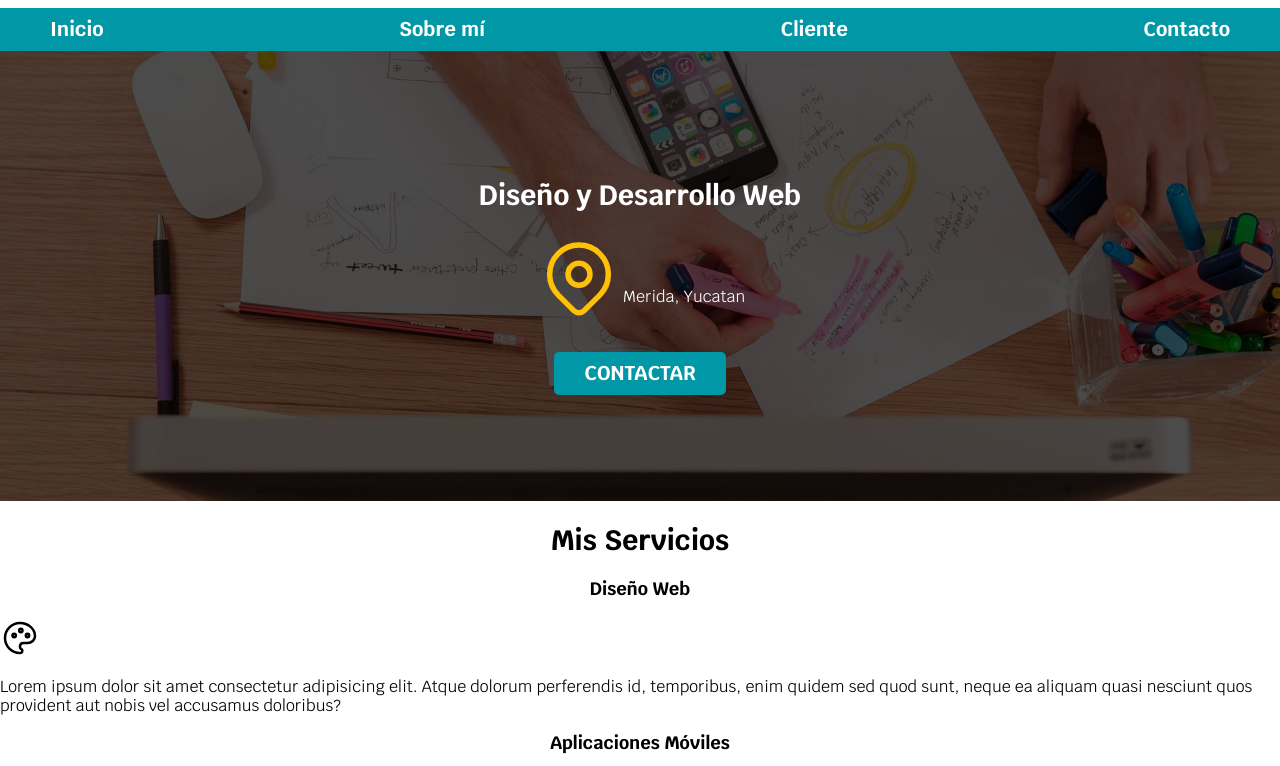
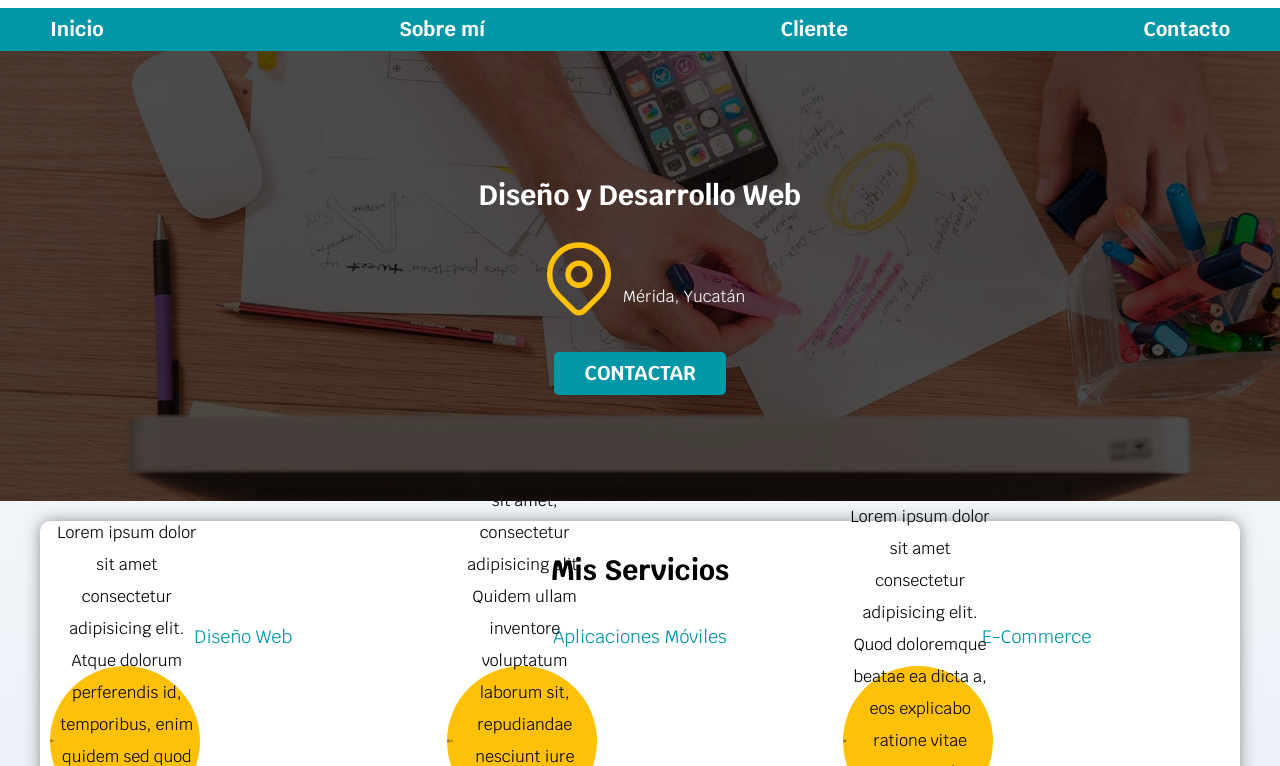
Before and after one commit to Cedriiiiich/Developer-Website, a plain HTML site: page index.html in a window 1280 px wide. Shown: the part 87-853 px from the top of the page. Drawn offline with Linux system fonts and the light colour scheme.

Commit message:
services changes

```diff
--- a/CSS/styles.css
+++ b/CSS/styles.css
@@ -4,11 +4,14 @@
     --primario:#ffc107;
     --secundario:#0097a7;
     --gris:#757575;
+    --grisClaro: #DFE9F3;
 }
 
 html {
     font-size: 62.5%;
     box-sizing: border-box;
+    background: rgb(2,0,36);
+    background-image: linear-gradient(to top, var(--grisClaro) 0%, var(--blanco) 100%);
 }
 
 *, *:before, *:after {
@@ -20,13 +23,18 @@ body{
     font-family: 'Krub', sans-serif;
 }
 
-@media(min-width: 768px){
-    body {
-        .navegacion-principal{
-            flex-direction: row;
-        }
-    }
+/*Diseño al contenedor de Servicios*/
+
+.sombra{
+    box-shadow: 0px 0px 15px 0px rgba(112,112,112,0.75);
+-webkit-box-shadow: 0px 0px 15px 0px rgba(112,112,112,0.75);
+-moz-box-shadow: 0px 0px 15px 0px rgba(112,112,112,0.75);
+    background-color: var(--blanco);
+    padding: 1rem;
+    border-radius: 1rem;
 }
+
+/*Diseño Titulo*/
 
 .titulo span{
     font-size: 2rem;
@@ -47,6 +55,8 @@ h3{
 h1, h2, h3{
     text-align: center;
 }
+
+/*Diseño barra de navegacion*/
 
 .nav-bg{
     background-color: var(--secundario);
@@ -85,6 +95,7 @@ h1, h2, h3{
     background-size: cover;
     height: 450px;
     position: relative;
+    margin-bottom: 2rem;
 }
 
 .contenedor-hero{
@@ -121,8 +132,48 @@ h1, h2, h3{
     width: 90%;
 }
 
-@media (min-width: 769px) {
+/*Diseño Responsive*/
+
+@media(min-width: 768px){
+    body {
+        .navegacion-principal{
+            flex-direction: row;
+        }
+    }
+
+    .servicios {
+        display: grid;
+        grid-template-columns: repeat(3, 1fr);
+        column-gap: 1rem;
+    }
+
     .boton{
         width: auto;
     }
 }
+
+.servicio{
+    display: flex;
+    flex-direction: column;
+    text-align: center;
+}
+
+.servicio h3{
+    color: var(--secundario);
+    font-weight: normal;
+}
+
+.servicio p{
+    line-height: 2;
+    text-align: center;
+}
+
+.servicio .iconos{
+    height: 15rem;
+    width: 15rem;
+    background-color: var(--primario);
+    border-radius: 50%;
+    display: flex;
+    justify-content: space-evenly;
+    align-items: center;
+}
--- a/index.html
+++ b/index.html
@@ -14,7 +14,7 @@
 </head>
 <body>
     <header>
-        <h1 class="titulo">Edrick León <span>Developer</span></h1>
+        <h1 class="titulo">CH <span>Developer</span></h1>
     </header>
         <div class="nav-bg">
             <nav class="navegacion-principal contenedor">
@@ -33,16 +33,18 @@
                             <path d="M9 11a3 3 0 1 0 6 0a3 3 0 0 0 -6 0" />
                             <path d="M17.657 16.657l-4.243 4.243a2 2 0 0 1 -2.827 0l-4.244 -4.243a8 8 0 1 1 11.314 0z" />
                         </svg>
-                        <p>Merida, Yucatan</p>
+                        <p>Mérida, Yucatán</p>
                     </div>
                 <a class="boton" href="">Contactar</a>
             </div>
         </section>
-    <main>
+    <main class="contenedor sombra">
             <h2>Mis Servicios</h2>
+        <div class="servicios">
         <!-- Seccion de diseño -->
-        <section>
+        <section class="servicio">
             <h3>Diseño Web</h3>
+                <div class="iconos">
                 <!-- Logo web -->
                 <svg xmlns="http://www.w3.org/2000/svg" class="icon icon-tabler icon-tabler-palette" width="40" height="40" viewBox="0 0 24 24" stroke-width="1.5" stroke="#000000" fill="none" stroke-linecap="round" stroke-linejoin="round">
                     <path stroke="none" d="M0 0h24v24H0z" fill="none"/>
@@ -51,10 +53,12 @@
                     <path d="M12.5 7.5m-1 0a1 1 0 1 0 2 0a1 1 0 1 0 -2 0" />
                     <path d="M16.5 10.5m-1 0a1 1 0 1 0 2 0a1 1 0 1 0 -2 0" />
                 </svg>
-            <p>Lorem ipsum dolor sit amet consectetur adipisicing elit. Atque dolorum perferendis id, temporibus, enim quidem sed quod sunt, neque ea aliquam quasi nesciunt quos provident aut nobis vel accusamus doloribus?</p>
+                <p>Lorem ipsum dolor sit amet consectetur adipisicing elit. Atque dolorum perferendis id, temporibus, enim quidem sed quod sunt, neque ea aliquam quasi nesciunt quos provident aut nobis vel accusamus doloribus?</p>
+                </div>
         </section>
-        <section>
+        <section class="servicio">
             <h3>Aplicaciones Móviles</h3>
+                <div class="iconos">
                 <!-- Logo Android -->
                 <svg xmlns="http://www.w3.org/2000/svg" class="icon icon-tabler icon-tabler-brand-android" width="40" height="40" viewBox="0 0 24 24" stroke-width="1.5" stroke="#000000" fill="none" stroke-linecap="round" stroke-linejoin="round">
                     <path stroke="none" d="M0 0h24v24H0z" fill="none"/>
@@ -72,9 +76,12 @@
                     <path d="M9 7c-3 0 -4 3 -4 5.5c0 3 2 7.5 4 7.5c1.088 -.046 1.679 -.5 3 -.5c1.312 0 1.5 .5 3 .5s4 -3 4 -5c-.028 -.01 -2.472 -.403 -2.5 -3c-.019 -2.17 2.416 -2.954 2.5 -3c-1.023 -1.492 -2.951 -1.963 -3.5 -2c-1.433 -.111 -2.83 1 -3.5 1c-.68 0 -1.9 -1 -3 -1z" />
                     <path d="M12 4a2 2 0 0 0 2 -2a2 2 0 0 0 -2 2" />
                 </svg>
-            <p>Lorem ipsum dolor sit amet, consectetur adipisicing elit. Quidem ullam inventore voluptatum laborum sit, repudiandae nesciunt iure nemo mollitia, magni tenetur ut sapiente labore adipisci tempora aspernatur reprehenderit. Excepturi, doloribus.</p>
-        </section>
+                <p>Lorem ipsum dolor sit amet, consectetur adipisicing elit. Quidem ullam inventore voluptatum laborum sit, repudiandae nesciunt iure nemo mollitia, magni tenetur ut sapiente labore adipisci tempora aspernatur reprehenderit. Excepturi, doloribus.</p>
+                </div>
+            </section>
+        <section class="servicio">
             <h3>E-Commerce</h3>
+                <div class="iconos">
             <!--Logo E-Commerce-->
             <svg xmlns="http://www.w3.org/2000/svg" class="icon icon-tabler icon-tabler-credit-card" width="40" height="40" viewBox="0 0 24 24" stroke-width="1.5" stroke="#000000" fill="none" stroke-linecap="round" stroke-linejoin="round">
                 <path stroke="none" d="M0 0h24v24H0z" fill="none"/>
@@ -84,7 +91,9 @@
                 <path d="M11 15l2 0" />
             </svg>
             <p>Lorem ipsum dolor sit amet consectetur adipisicing elit. Quod doloremque beatae ea dicta a, eos explicabo ratione vitae quaerat ab praesentium molestias sunt quibusdam vel atque odio asperiores voluptatum quia.</p>
+                </div>
         </section>
+        </div>
     </main>
             <section>
                 <h2>Contacto</h2>
@@ -114,7 +123,7 @@
                 </fieldset>
             </form>
     <footer>
-            <p>Todos los derechos reservados © cedriiiiich</p>
+            <p>Todos los derechos reservados © cedrovich</p>
     </footer>
 </body>
 </html>
```
